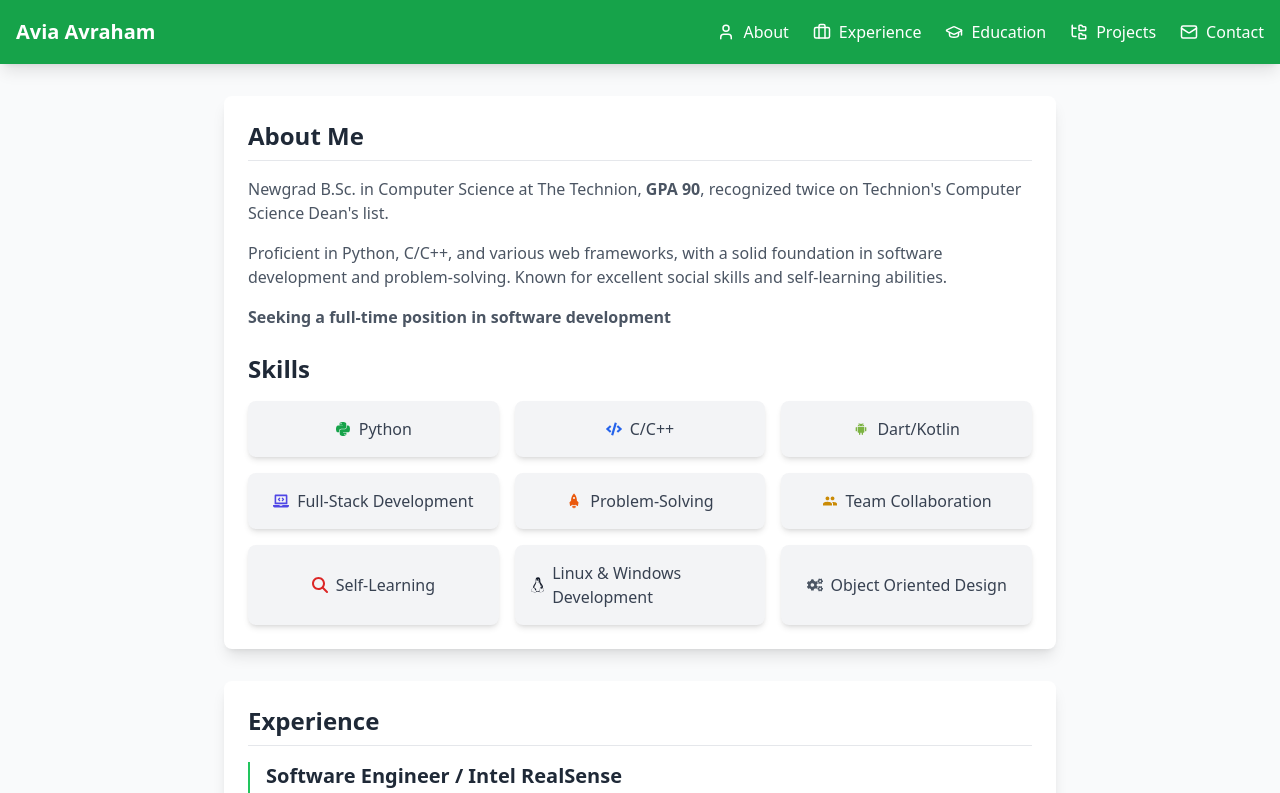
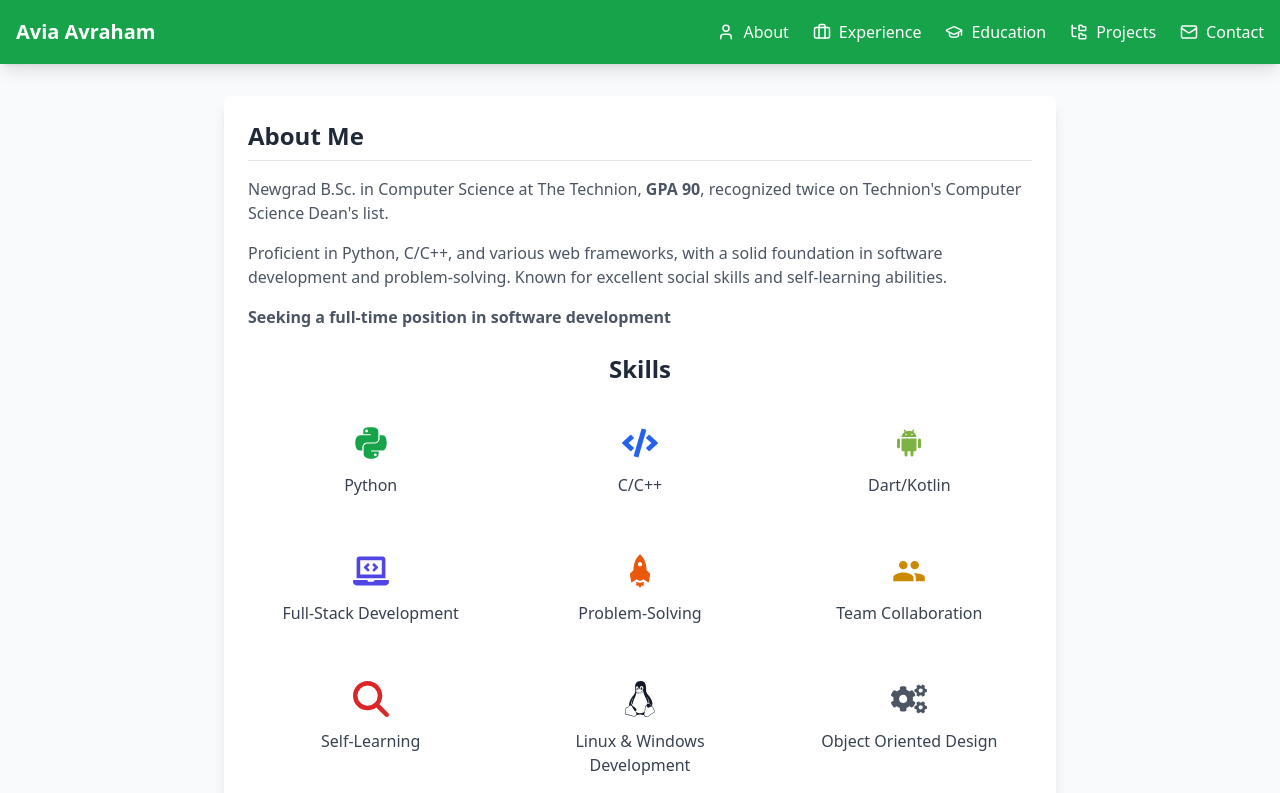
Before and after one commit to AviaAvraham/AviaAvraham.github.io, a React (Vite) app: page / in a window 1280 px wide. Shown: the top 793 px of the page. Built offline with nearby package versions, Linux system fonts and the light colour scheme.

Commit message:
make skills look less clickable

```diff
--- a/src/components/sections/About.jsx
+++ b/src/components/sections/About.jsx
@@ -39,21 +39,20 @@ const About = ({ isVisible }) => {
 
           {/* Skills Section */}
           <div>
-            <h3 className="text-2xl font-bold text-gray-800">Skills</h3>
-            <div className="mt-4 grid grid-cols-2 sm:grid-cols-3 gap-4">
+            <h3 className="text-2xl font-bold text-gray-800 mb-6 text-center">Skills</h3>
+            <div className="grid grid-cols-2 sm:grid-cols-3 gap-6">
               {skills.map((skill, index) => (
                 <div
                   key={index}
-                  className="flex flex-col items-center justify-center p-4 rounded-lg bg-gray-100 shadow-md hover:shadow-lg transition-transform transform hover:scale-105"
+                  className="flex flex-col items-center text-center p-4 rounded-lg"
                 >
-                  <div key={index} className="flex items-center space-x-2">
-                    {skill.icon}
-                    <span className="text-gray-700">{skill.name}</span>
-                  </div>
+                  <div className="text-4xl mb-3">{skill.icon}</div>
+                  <span className="text-gray-700 font-medium">{skill.name}</span>
                 </div>
               ))}
             </div>
           </div>
+
         </div>
       </Card>
     </section>
```
